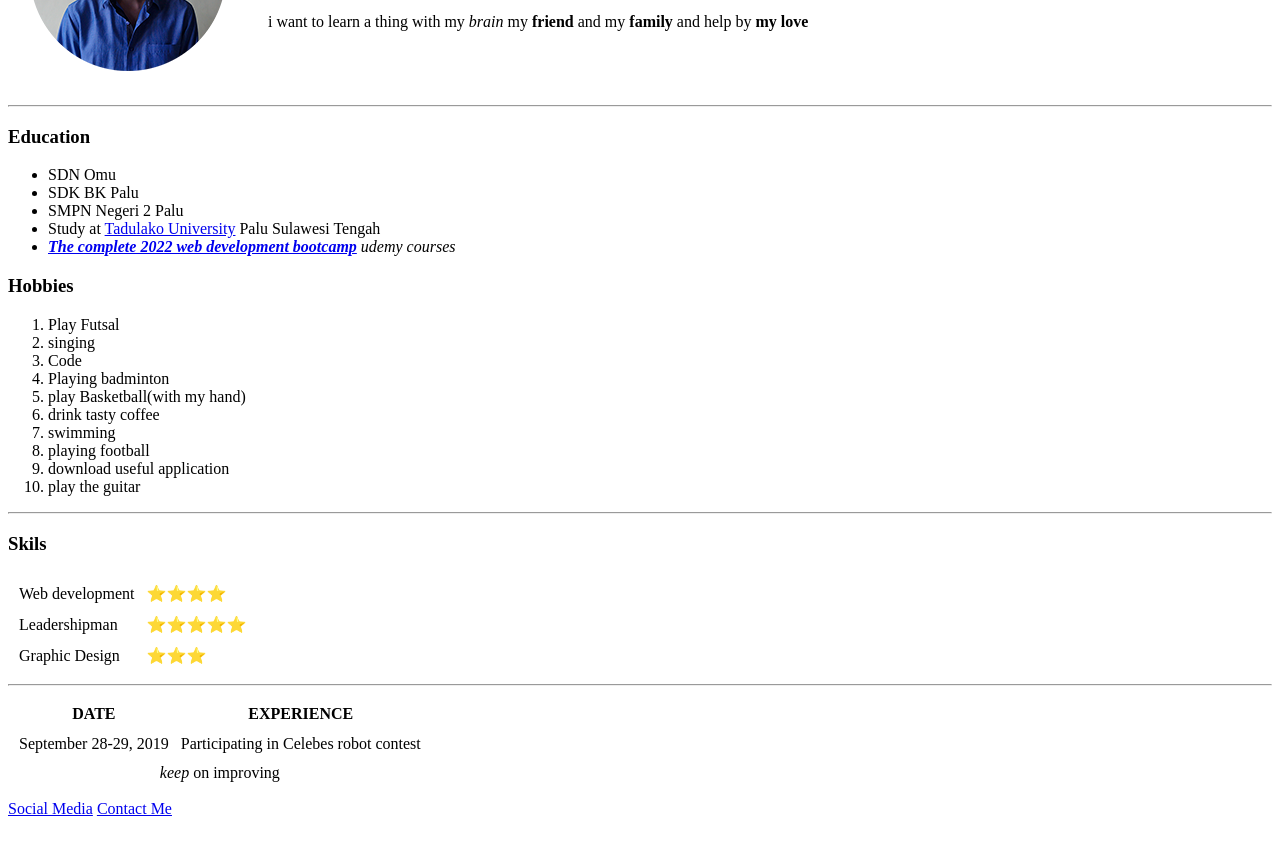
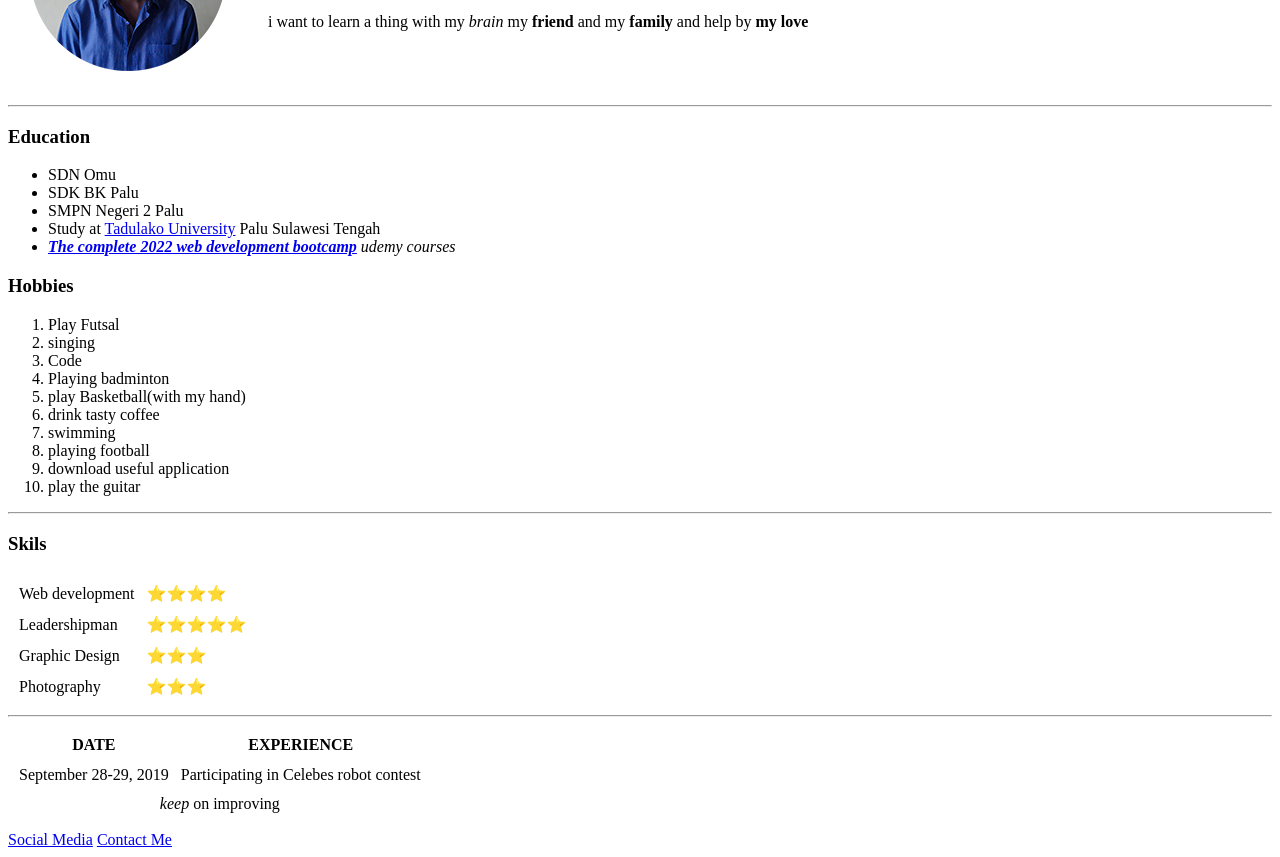
Before and after one commit to LebiantoBatara/cv, a plain HTML site: page index.html in a window 1280 px wide. Shown: the part 159-1016 px from the top of the page. Before the commit the page ends 985 px from the top, so only its background shows below. Drawn offline with Linux system fonts and the light colour scheme.

Commit message:
Update Index.html

```diff
--- a/index.html
+++ b/index.html
@@ -57,6 +57,10 @@
             <td>Graphic Design</td>
             <td>⭐⭐⭐</td>
           </tr>
+          <tr>
+            <td>Photography</td>
+            <td>⭐⭐⭐</td>
+          </tr>
         </tbody>
       </table>
   <hr>
```
